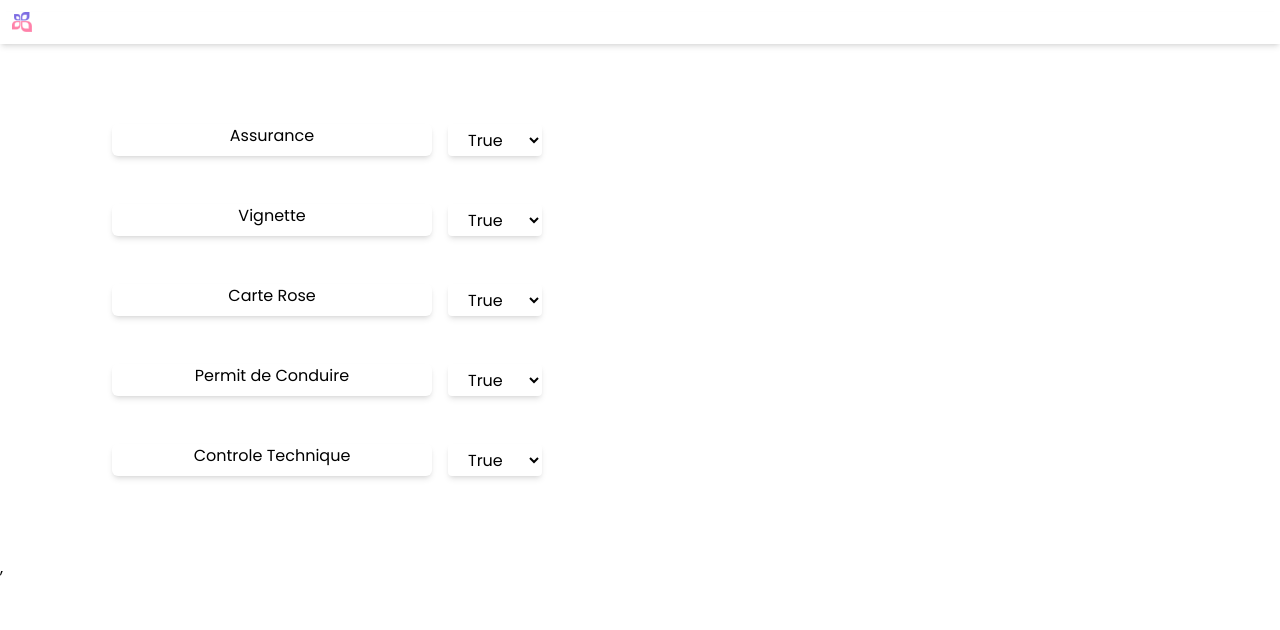
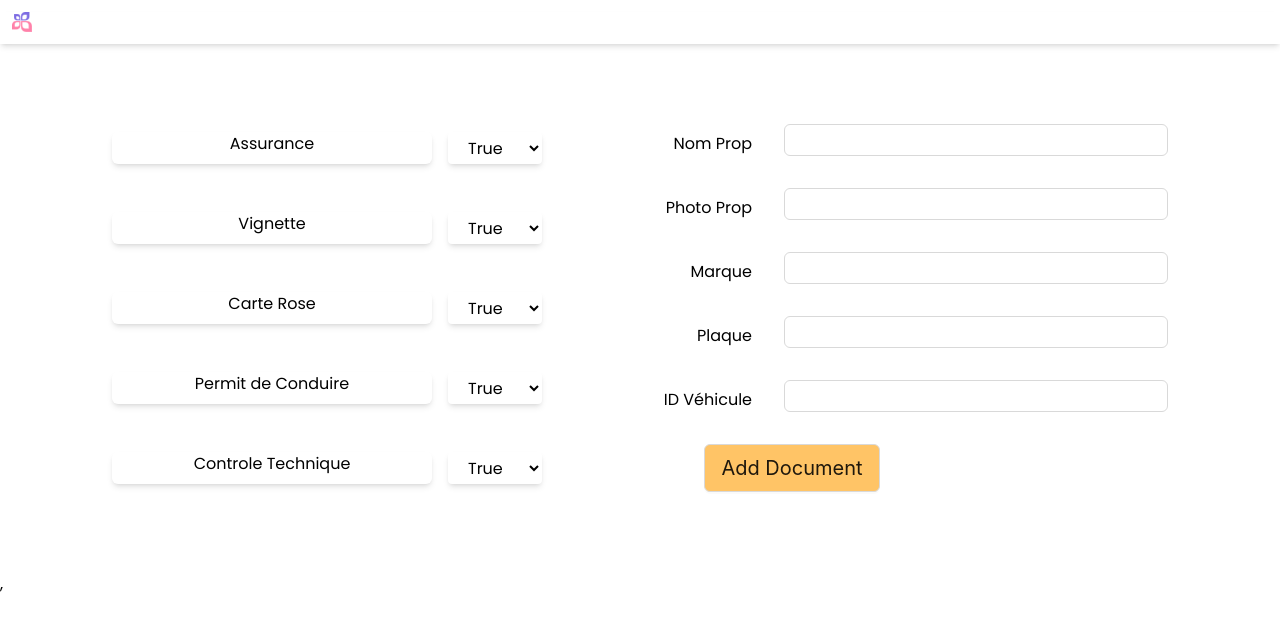
Before and after one commit to Dieumerci-M2/CarManagementFrontend, a React (Vite) app: page /super-user-document/add-document in a window 1280 px wide. Shown: the top 630 px of the page. Built offline with nearby package versions, Linux system fonts and the light colour scheme; a web font is replaced by a local one.

Commit message:
feat : finish stylize the right side of addDoc page

```diff
--- a/src/pages/AddDoc.tsx
+++ b/src/pages/AddDoc.tsx
@@ -1,6 +1,14 @@
+import { useState } from 'react';
 import '../App.css'
+import { Input, Button} from 'antd';
 
 const AddDoc = () => {
+    const [nameProp, setNameProp] = useState<string>('')
+    const [photoProp, setPhotoProp] = useState<string>('')
+    const [marque, setMarque] = useState<string>('')
+    const [plaque, setPlaque] = useState<string>('')
+    const [idVehicule, setIdVehicule] = useState<number>()
+
   return (
     <article className='flex my-20 mx-28'>
           <section className='flex flex-col justify-center w-[50%] gap-12'>
@@ -60,8 +68,28 @@ const AddDoc = () => {
                   </select>
               </div>
           </section>
-          <section className='flex flex-col w-[50%]'>
-
+          <section className='flex flex-col w-[50%] justify-center gap-8'>
+              <div className='flex justify-end items-end gap-8'>
+                <span>Nom Prop</span>
+                <Input className='w-96 h-8' onChange={(e)=>setNameProp(e.target.value)}/>
+              </div>
+              <div className='flex justify-end items-end gap-8'>
+                <span>Photo Prop</span>
+                <Input className='w-96 h-8' onChange={(e)=>setPhotoProp(e.target.value)}/>
+              </div>
+              <div className='flex justify-end items-end gap-8'>
+                <span>Marque</span>
+                <Input className='w-96 h-8' onChange={(e)=>setMarque(e.target.value)}/>
+              </div>
+              <div className='flex justify-end items-end gap-8'>
+                <span>Plaque</span>
+                <Input className='w-96 h-8' onChange={(e)=>setPlaque(e.target.value)}/>
+              </div>
+              <div className='flex justify-end items-end gap-8'>
+                <span>ID Véhicule</span>
+                <Input className='w-96 h-8' onChange={(e)=>setIdVehicule(parseInt(e.target.value))}/>
+              </div>
+            <Button className='w-44 h-12 bg-[#FFC466FF] text-xl rounded-md ml-16'>Add Document</Button>
           </section>
     </article>
   )
```
